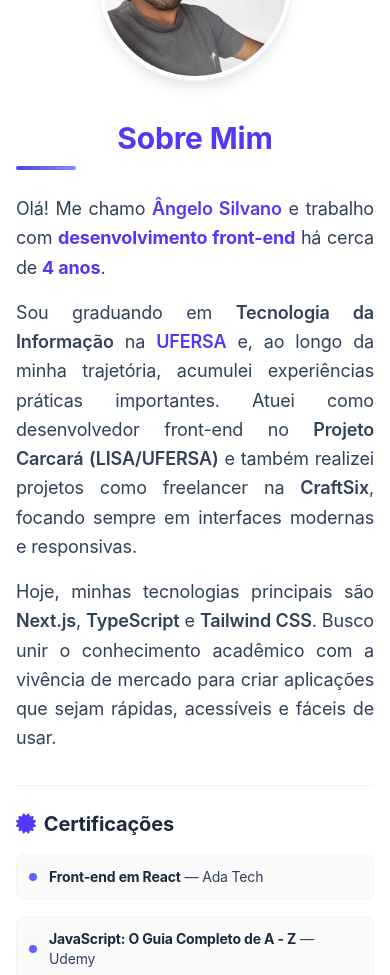
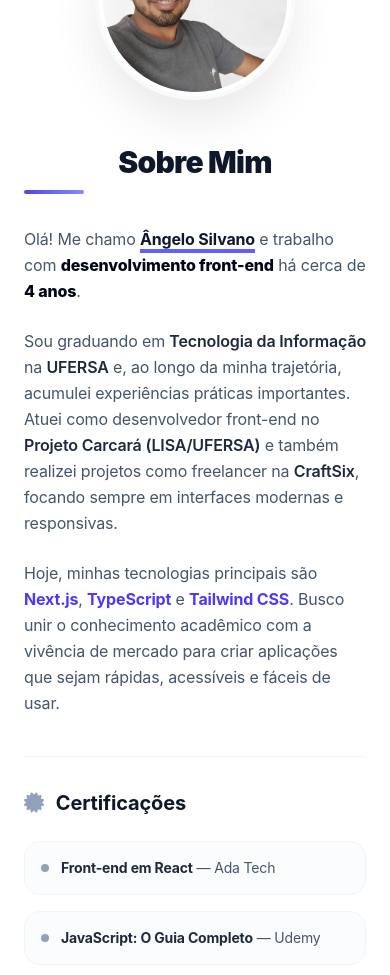
Before and after one commit to angelosilvanno/MeuPortfolio, a React (Vite) app: page / in a window 390 px wide. Shown: the part 1020-1995 px from the top of the page. Built offline with nearby package versions, Linux system fonts and the light colour scheme.

Commit message:
feat: aprimora estilo e responsividade do componente About

```diff
--- a/src/components/About.tsx
+++ b/src/components/About.tsx
@@ -6,51 +6,51 @@ const About: React.FC = () => {
     const anosExperiencia = new Date().getFullYear() - anoInicio;
 
     return (
-        <section id="about" className="bg-white">
-            <div className="container mx-auto px-4 py-16 md:py-24 scroll-mt-20">
-                <div className="flex flex-col md:flex-row items-center justify-center gap-10 md:gap-16">
+        <section id="about" className="bg-white border-b border-slate-50">
+            <div className="container mx-auto px-6 py-20 md:py-28 scroll-mt-20">
+                <div className="flex flex-col md:flex-row items-center justify-center gap-12 md:gap-20">
                     <img
                         srcSet="/image/angelo.avif 256w, /image/angelo.avif 384w, /image/angelo.avif 512w"
                         sizes="(max-width: 768px) 192px, (max-width: 1024px) 224px, 256px"
                         src="/image/angelo.avif"
                         alt="Foto de Ângelo Silvano, um desenvolvedor web"
                         loading="lazy"
-                        className="rounded-full shadow-lg w-48 h-48 md:w-56 md:h-56 lg:w-64 lg:h-64 object-cover border-4 border-white ring-2 ring-indigo-50"
+                        className="rounded-full shadow-[0_20px_50px_rgba(0,0,0,0.1)] w-48 h-48 md:w-64 md:h-64 lg:w-72 lg:h-72 object-cover border-4 border-white ring-4 ring-slate-50 transition-transform duration-700 hover:scale-105"
                     />
                     <div className="text-center md:text-left max-w-2xl">
-                        <h2 className="text-3xl font-bold mb-6 section-title text-indigo-600">Sobre Mim</h2>
-                        <div className="text-lg leading-relaxed text-slate-700 space-y-4 text-justify">
+                        <h2 className="text-3xl md:text-4xl font-black mb-8 section-title text-slate-900 tracking-tight">Sobre Mim</h2>
+                        <div className="text-base md:text-lg leading-relaxed text-slate-600 space-y-6 text-left">
                             <p>
-                                Olá! Me chamo <span className="font-semibold text-indigo-600">Ângelo Silvano</span> e trabalho com <strong className="text-indigo-600">desenvolvimento front-end</strong> há cerca de <strong className="text-indigo-600">{anosExperiencia} anos</strong>.
+                                Olá! Me chamo <span className="font-bold text-slate-900 underline decoration-indigo-500 decoration-4 underline-offset-4">Ângelo Silvano</span> e trabalho com <strong className="text-slate-950 font-extrabold">desenvolvimento front-end</strong> há cerca de <strong className="text-slate-950 font-extrabold">{anosExperiencia} anos</strong>.
                             </p>
                             <p>
-                                Sou graduando em <span className="font-semibold">Tecnologia da Informação</span> na <span className="font-semibold text-indigo-600">UFERSA</span> e, ao longo da minha trajetória, acumulei experiências práticas importantes. Atuei como desenvolvedor front-end no <span className="font-semibold">Projeto Carcará (LISA/UFERSA)</span> e também realizei projetos como freelancer na <span className="font-semibold">CraftSix</span>, focando sempre em interfaces modernas e responsivas.
+                                Sou graduando em <span className="font-semibold text-slate-800">Tecnologia da Informação</span> na <span className="font-semibold text-slate-800">UFERSA</span> e, ao longo da minha trajetória, acumulei experiências práticas importantes. Atuei como desenvolvedor front-end no <span className="font-semibold text-slate-800">Projeto Carcará (LISA/UFERSA)</span> e também realizei projetos como freelancer na <span className="font-semibold text-slate-800">CraftSix</span>, focando sempre em interfaces modernas e responsivas.
                             </p>
                             <p>
-                                Hoje, minhas tecnologias principais são <span className="font-semibold">Next.js</span>, <span className="font-semibold">TypeScript</span> e <span className="font-semibold">Tailwind CSS</span>. Busco unir o conhecimento acadêmico com a vivência de mercado para criar aplicações que sejam rápidas, acessíveis e fáceis de usar.
+                                Hoje, minhas tecnologias principais são <span className="font-bold text-indigo-600">Next.js</span>, <span className="font-bold text-indigo-600">TypeScript</span> e <span className="font-bold text-indigo-600">Tailwind CSS</span>. Busco unir o conhecimento acadêmico com a vivência de mercado para criar aplicações que sejam rápidas, acessíveis e fáceis de usar.
                             </p>
 
                             {/* Subseção de Certificações */}
-                            <div className="mt-8 pt-6 border-t border-indigo-50">
-                                <h3 className="text-xl font-bold mb-4 text-slate-800 flex items-center gap-2">
-                                    <i className="fas fa-certificate text-indigo-600"></i> Certificações
+                            <div className="mt-10 pt-8 border-t border-slate-100">
+                                <h3 className="text-xl font-bold mb-6 text-slate-900 flex items-center gap-3">
+                                    <i className="fas fa-certificate text-slate-400"></i> Certificações
                                 </h3>
                                 <div className="grid grid-cols-1 md:grid-cols-2 gap-4 text-sm md:text-base text-left">
-                                    <div className="flex items-center gap-3 bg-zinc-50 p-3 rounded-lg border border-slate-100">
-                                        <div className="w-2 h-2 rounded-full bg-indigo-500 shrink-0"></div>
-                                        <span><strong className="text-slate-800">Front-end em React</strong> — Ada Tech</span>
+                                    <div className="flex items-center gap-3 bg-slate-50/50 p-4 rounded-2xl border border-slate-100 transition-all duration-300 hover:border-slate-300 hover:bg-white hover:shadow-md group">
+                                        <div className="w-2 h-2 rounded-full bg-slate-400 group-hover:bg-indigo-500 shrink-0 transition-colors"></div>
+                                        <span className="text-slate-600 group-hover:text-slate-900 transition-colors"><strong className="text-slate-800 font-bold">Front-end em React</strong> — Ada Tech</span>
                                     </div>
-                                    <div className="flex items-center gap-3 bg-zinc-50 p-3 rounded-lg border border-slate-100">
-                                        <div className="w-2 h-2 rounded-full bg-indigo-500 shrink-0"></div>
-                                        <span><strong className="text-slate-800">JavaScript: O Guia Completo de A - Z</strong> — Udemy</span>
+                                    <div className="flex items-center gap-3 bg-slate-50/50 p-4 rounded-2xl border border-slate-100 transition-all duration-300 hover:border-slate-300 hover:bg-white hover:shadow-md group">
+                                        <div className="w-2 h-2 rounded-full bg-slate-400 group-hover:bg-indigo-500 shrink-0 transition-colors"></div>
+                                        <span className="text-slate-600 group-hover:text-slate-900 transition-colors"><strong className="text-slate-800 font-bold">JavaScript: O Guia Completo</strong> — Udemy</span>
                                     </div>
-                                    <div className="flex items-center gap-3 bg-zinc-50 p-3 rounded-lg border border-slate-100">
-                                        <div className="w-2 h-2 rounded-full bg-indigo-500 shrink-0"></div>
-                                        <span><strong className="text-slate-800">NLW Connect Fullstack</strong> — Rocketseat</span>
+                                    <div className="flex items-center gap-3 bg-slate-50/50 p-4 rounded-2xl border border-slate-100 transition-all duration-300 hover:border-slate-300 hover:bg-white hover:shadow-md group">
+                                        <div className="w-2 h-2 rounded-full bg-slate-400 group-hover:bg-indigo-500 shrink-0 transition-colors"></div>
+                                        <span className="text-slate-600 group-hover:text-slate-900 transition-colors"><strong className="text-slate-800 font-bold">NLW Connect Fullstack</strong> — Rocketseat</span>
                                     </div>
-                                    <div className="flex items-center gap-3 bg-zinc-50 p-3 rounded-lg border border-slate-100">
-                                        <div className="w-2 h-2 rounded-full bg-indigo-500 shrink-0"></div>
-                                        <span><strong className="text-slate-800">Imersão com Google Gemini</strong> — Alura</span>
+                                    <div className="flex items-center gap-3 bg-slate-50/50 p-4 rounded-2xl border border-slate-100 transition-all duration-300 hover:border-slate-300 hover:bg-white hover:shadow-md group">
+                                        <div className="w-2 h-2 rounded-full bg-slate-400 group-hover:bg-indigo-500 shrink-0 transition-colors"></div>
+                                        <span className="text-slate-600 group-hover:text-slate-900 transition-colors"><strong className="text-slate-800 font-bold">Imersão com Google Gemini</strong> — Alura</span>
                                     </div>
                                 </div>
                             </div>
```
